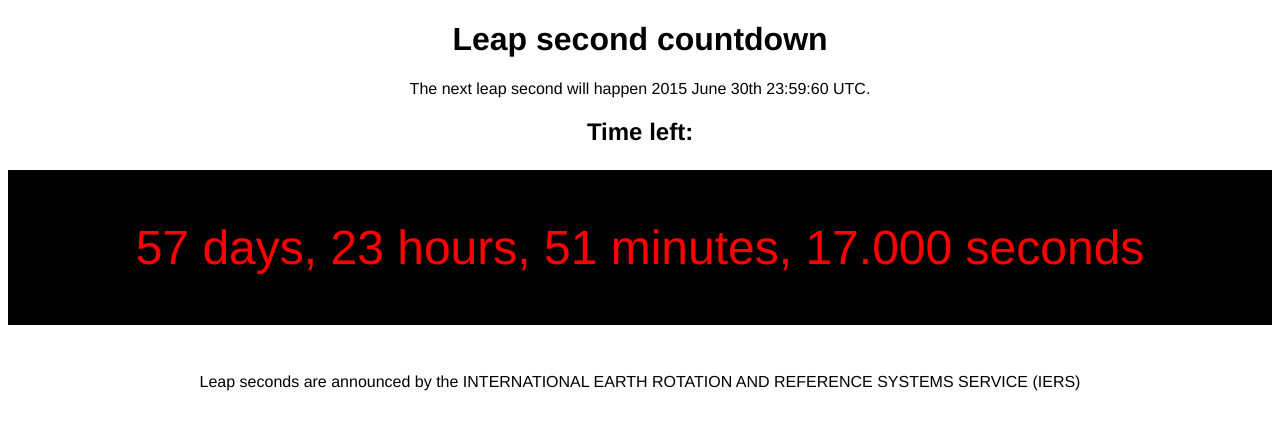
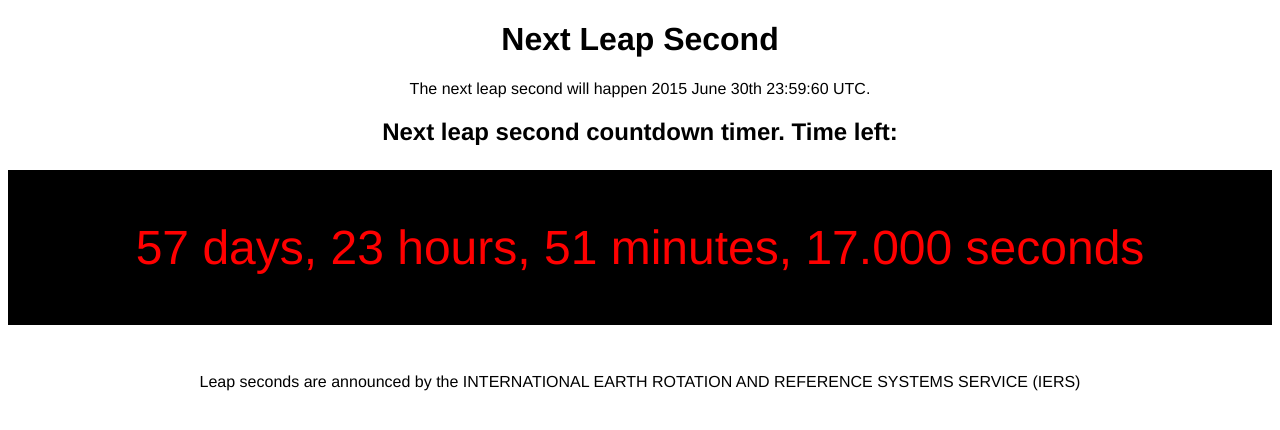
Before and after one commit to nextleapsecond/nextleapsecond.github.io, a plain HTML site: page index.html in a window 1280 px wide. Drawn offline with Linux system fonts and the light colour scheme.

Commit message:
change copy writing

```diff
--- a/index.html
+++ b/index.html
@@ -2,14 +2,14 @@
 <html>
 <head>
   <meta charset="utf-8">
-  <title>Leap second countdown</title>
+  <title>Next Leap Second</title>
   <link rel="stylesheet" href="main.css" />
 </head>
 <body>
-<h1>Leap second countdown</h1>
+<h1>Next Leap Second</h1>
 <p id="nextWillHappenText">The next leap second will happen 2015 June 30th 23:59:60 UTC.</p>
 <p id="previousLeapSecondText" style="display: none;">The last leap second happened 2015 June 30th 23:59:60 UTC. So far the next leap second has not yet been announced.</p>
-<h2 id="time_left_header">Time left:</h2>
+<h2 id="time_left_header">Next leap second countdown timer. Time left:</h2>
 <p id="countdown">0 days 0 hours 0 minutes 0 seconds</p>
 
 <p>Leap seconds are announced by the INTERNATIONAL EARTH ROTATION AND REFERENCE SYSTEMS SERVICE (IERS)</p>
```
